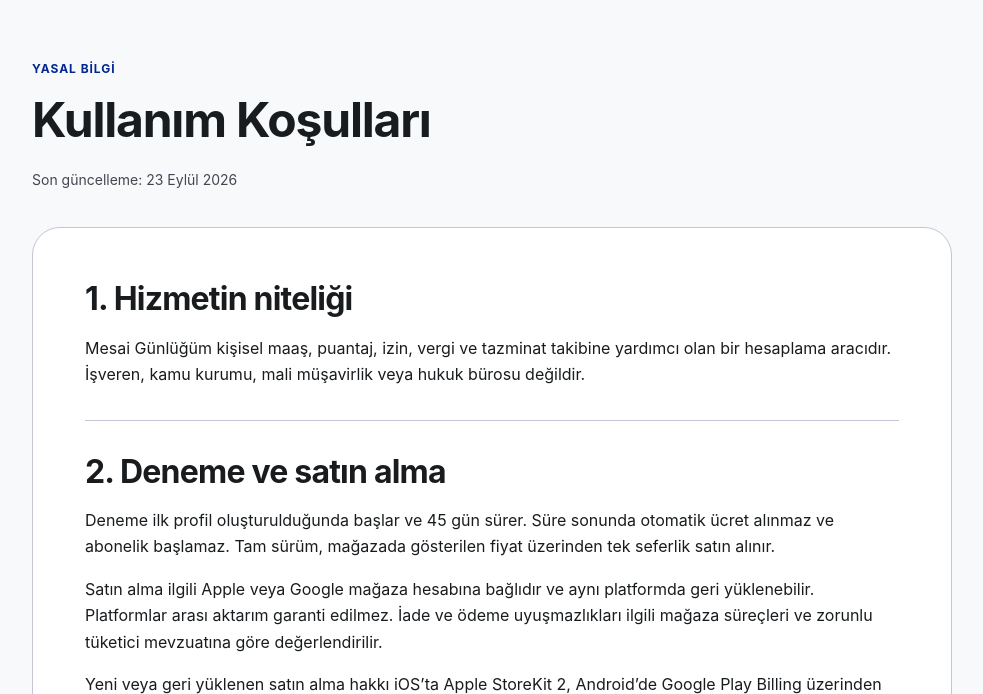
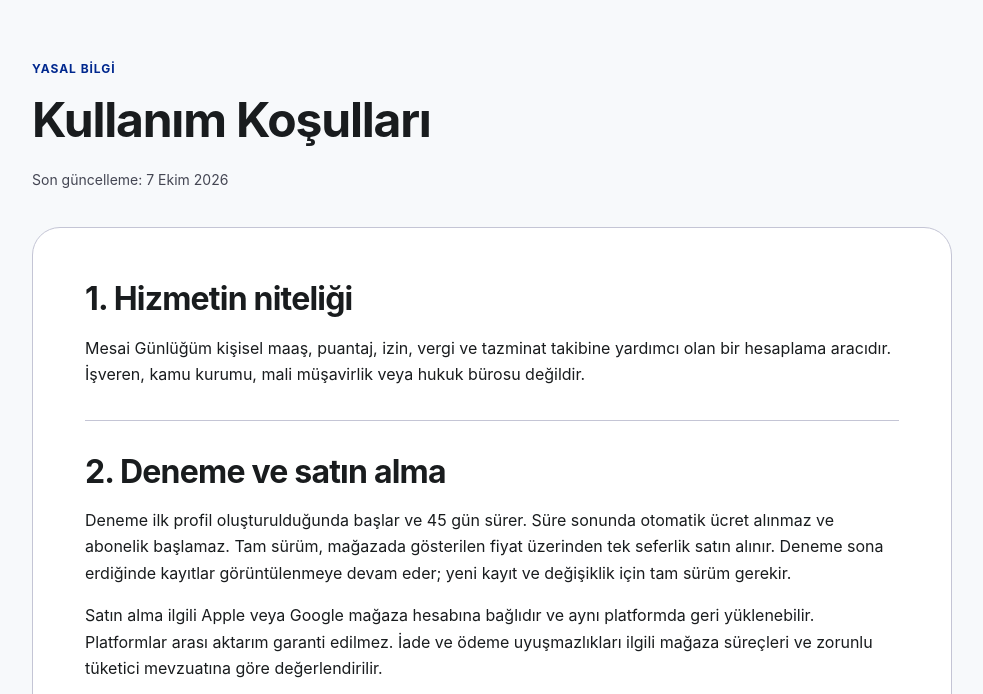
Before and after one commit to emreyaldz/mesai-gunlugum-site, a plain HTML site: page terms/index.html in a window 1280 px wide. Shown: the part 82-776 px from the top of the page, without its empty margins (148-1131 px from the left). Drawn offline with Linux system fonts and the light colour scheme.

Commit message:
Document error reporting and post-trial access for 1.0.3
- Privacy: optional user-sent error report e-mail with technical info only
- Terms: records stay viewable after the trial; new entries need full version
- Set last updated date to 7 Ekim 2026

Co-Authored-By: Claude Opus 5.5 <noreply@anthropic.com>

```diff
--- a/terms/index.html
+++ b/terms/index.html
@@ -31,7 +31,7 @@
       <header class="page-heading">
         <p class="eyebrow">Yasal bilgi</p>
         <h1>Kullanım Koşulları</h1>
-        <p class="meta">Son güncelleme: 23 Eylül 2026</p>
+        <p class="meta">Son güncelleme: 7 Ekim 2026</p>
       </header>
 
       <article class="legal-content">
@@ -49,7 +49,8 @@
           <p>
             Deneme ilk profil oluşturulduğunda başlar ve 45 gün sürer. Süre sonunda otomatik
             ücret alınmaz ve abonelik başlamaz. Tam sürüm, mağazada gösterilen fiyat üzerinden
-            tek seferlik satın alınır.
+            tek seferlik satın alınır. Deneme sona erdiğinde kayıtlar görüntülenmeye devam eder;
+            yeni kayıt ve değişiklik için tam sürüm gerekir.
           </p>
           <p>
             Satın alma ilgili Apple veya Google mağaza hesabına bağlıdır ve aynı platformda
```
Also changed, not shown: privacy/index.html (+3 -1 lines).
